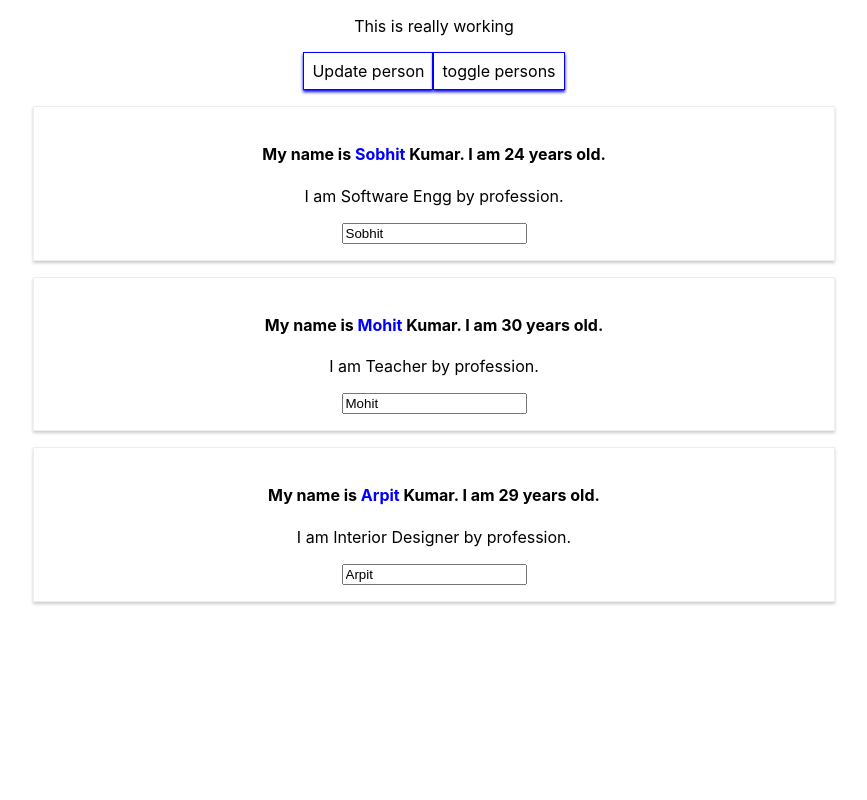
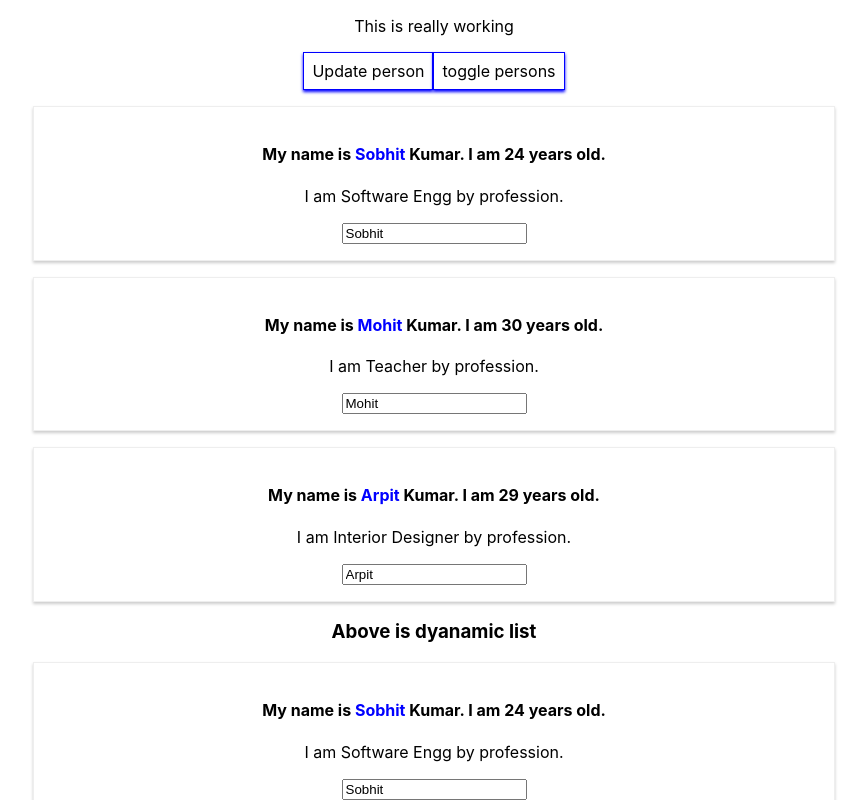
Before and after one commit to MrDroid17/react-basic, a React (Create React App) app: page / in a window 1280 px wide. Both pictures are taken after a click on the button "toggle persons". Shown: the top 800 px of the page, without its empty margins (206-1073 px from the left). Built offline with nearby package versions, Linux system fonts and the light colour scheme.

Commit message:
Using list

```diff
--- a/src/App.js
+++ b/src/App.js
@@ -55,6 +55,14 @@ class App extends Component {
     if(this.state.showPersons){
       persons =(
         <div>
+          {
+            this.state.persons.map(person =>{
+              return  <Person
+              name={person.name}
+              age={person.age}>{person.profession}</Person>
+            })
+          }
+          <h3>Above is dyanamic list</h3>
         <Person
           name={this.state.persons[0].name}
           age={this.state.persons[0].age}>{this.state.persons[0].profession}</Person>
```
